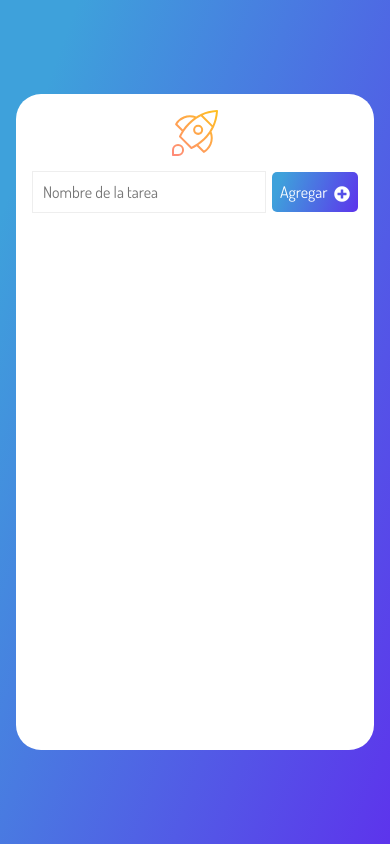
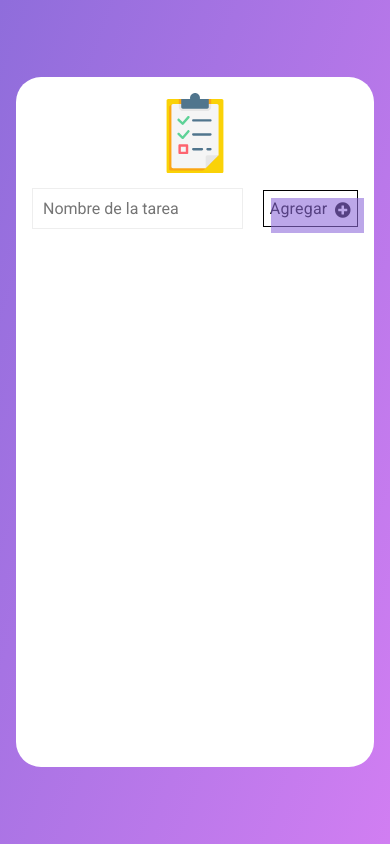
Before and after one commit to pcosin/todo-list, a plain HTML site: page index.html in a window 390 px wide. Drawn offline with nearby package versions, Linux system fonts and the light colour scheme.

Commit message:
new look

```diff
--- a/components/checkComplete.js
+++ b/components/checkComplete.js
@@ -1,10 +1,16 @@
 const checkCompleted = (id) => {
     let i = document.createElement("i");
-    i.classList.add("far", "fa-check-square", "icon");
+    i.classList.add("far", "fa-regular", "fa-circle", "icon");
     i.addEventListener("click", (event) => taskCompleted(event, id));
     return i
   }
 
+
+  // <i class="fa-regular fa-circle"></i>
+
+  // <i class="fa-light fa-circle"></i>
+
+  // <i class="fa-solid fa-circle-check"></i>
 
   const taskCompleted = (event, id) => {
   const eventToggle = event.target;
@@ -19,7 +25,6 @@ const checkCompleted = (id) => {
   tasks[index]["completed"] = !tasks[index]["completed"]
   localStorage.setItem('task', JSON.stringify(tasks));
 
-  console.log(index)
   }
 
   export default checkCompleted
--- a/index.html
+++ b/index.html
@@ -20,7 +20,7 @@
   <body>
     <main>
       <div class="mainCard">
-        <div class="title"><img src="./assets/rocket.svg" /></div>
+        <div class="title"><img class="icon-app" src="./assets/icon-2.svg" /></div>
         <div>
           <form action="">
             <input
@@ -31,7 +31,7 @@
               autocomplete="off"
               data-form-input
             />
-            <button type="submit" class="btnCreate" data-form-btn>
+            <button type="submit" class="button-52" role="button" data-form-btn>
               Agregar <i class="fas fa-plus-circle"></i>
             </button>
           </form>
--- a/styles.css
+++ b/styles.css
@@ -1,15 +1,22 @@
+@import url('https://fonts.googleapis.com/css2?family=Roboto:ital,wght@0,400;0,500;0,700;1,300&display=swap');
+
 * {
   margin: 0;
   padding: 0;
-  font-family: 'Dosis', sans-serif;
+  font-family: 'Roboto', sans-serif;
   font-size: 16px;
+}
+
+body {
+  overflow-y: hidden; /* Hide vertical scrollbar */
 }
 
 main {
   background-image: linear-gradient(
     109.6deg,
-    rgba(62, 161, 219, 1) 11.2%,
-    rgba(93, 52, 236, 1) 100.2%
+    rgba(143,109,219,255),
+    rgba(209,126,242,255)
+
   );
   width: 100%;
   height: 100vh;
@@ -32,6 +39,10 @@ form {
   background-color: #fff;
   padding: 1rem;
   margin-inline: auto;
+}
+
+.icon-app {
+  max-width: 80px;
 }
 
 .title {
@@ -59,17 +70,37 @@ form {
   padding: 0px;
 }
 
-.btnCreate {
-  padding: 10px 15px;
-  background-image: linear-gradient(
-    109.6deg,
-    rgba(62, 161, 219, 1) 11.2%,
-    rgba(93, 52, 236, 1) 100.2%
-  );
-  border: none;
-  color: #fff;
-  border-radius: 5px;
+.button-52 {
+
+  font-weight: 200;
+  letter-spacing: .2px;
+  padding: 10px 15px 10px;
+  outline: 0;
+  border: 1px solid black;
   cursor: pointer;
+  position: relative;
+  background-color: rgba(0, 0, 0, 0);
+  user-select: none;
+  -webkit-user-select: none;
+  touch-action: manipulation;
+  z-index: 1;
+}
+
+.button-52::after {
+  content: "";
+  background-color:rgba(143,109,219, 0.6);
+  width: 100%;
+  /* z-index: -1; */
+  position: absolute;
+  height: 100%;
+  top: 7px;
+  left: 7px;
+  transition: all ease-in-out 0.2s;
+}
+
+.button-52:hover:after {
+  top: 0px;
+  left: 0px;
 }
 
 .cardsList {
@@ -101,18 +132,21 @@ form {
 
 .icon {
   cursor: pointer;
+  color: rgba(143,109,219,255) ;
 }
 
 .icon:hover {
-  color: rgba(62, 161, 219, 1);
+  /* color: rgba(62, 161, 219, 1); */
 }
 
 .completeIcon {
-  color: rgba(62, 161, 219, 1);
+  color: rgba(143,109,219,255);
 }
 
 .crossOut {
-  text-decoration: line-through
+  text-decoration: line-through;
+  color: rgba(143,109,219,255);
+
 }
 
 .trashIcon:hover {
@@ -136,10 +170,52 @@ form {
   font-size: 48px;
 }
 
+@media (max-width: 460px) {
 
-@media (max-width: 420px) {
-  .btnCreate {
-    padding: 10px 8px;
+
+  .inputForm {
+
+    width: 58%;
+  }
+
+}
+
+
+@media (max-width: 440px) {
+  .button-52 {
+    padding: 8px 6px;
+
 
   }
 }
+
+@media (max-width: 400px) {
+.card {
+  width: min(88%);}}
+
+
+
+
+
+@media (max-width: 360px) {
+
+
+  .button-52 {
+    padding: 9px 2px;
+
+
+  }
+
+  .inputForm {
+
+    width: 55%;
+  }
+
+
+}
+
+
+@media (max-width: 325px) {
+  .card {
+    width: min(87%);
+  }}
```
Also changed, not shown: assets/icon-2.svg (added).
